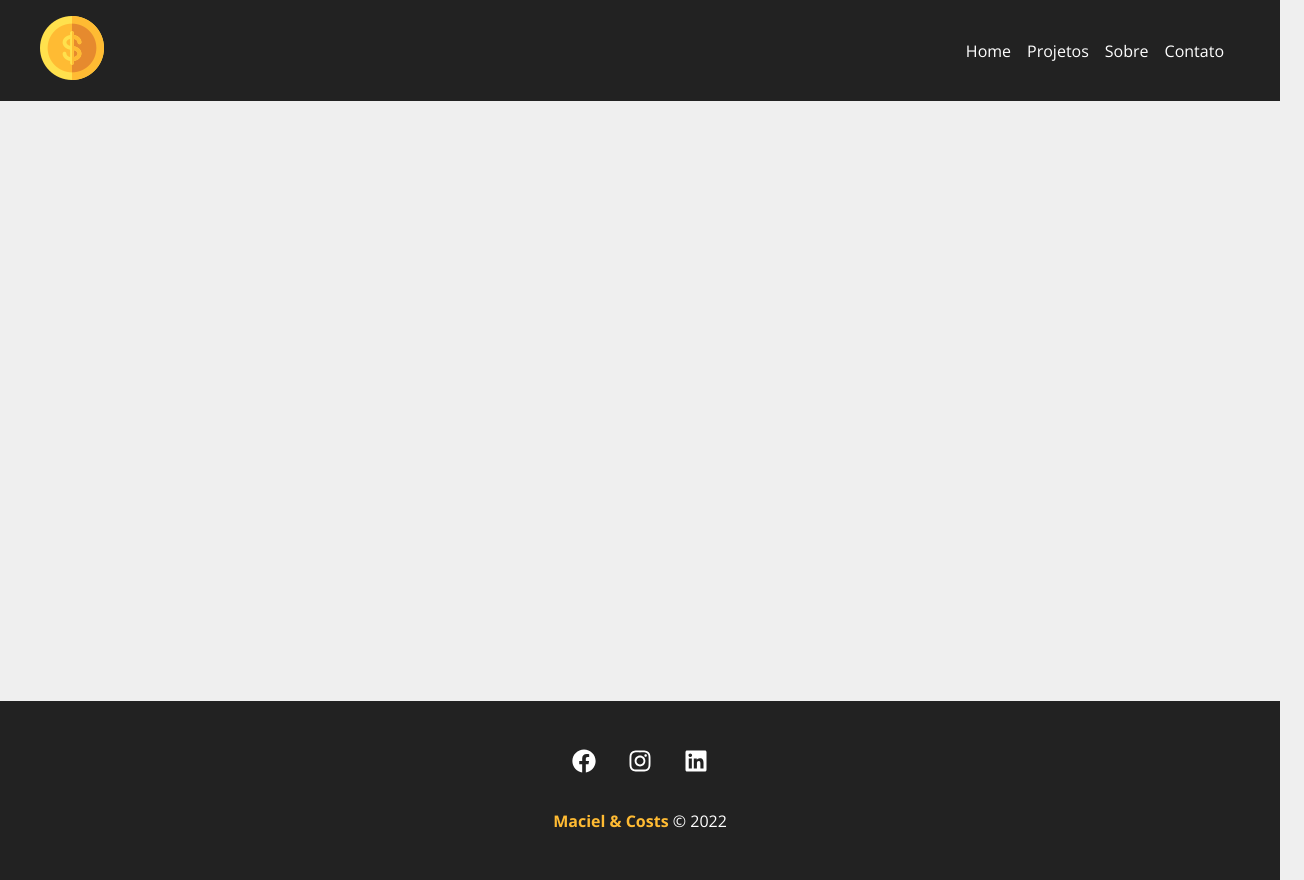
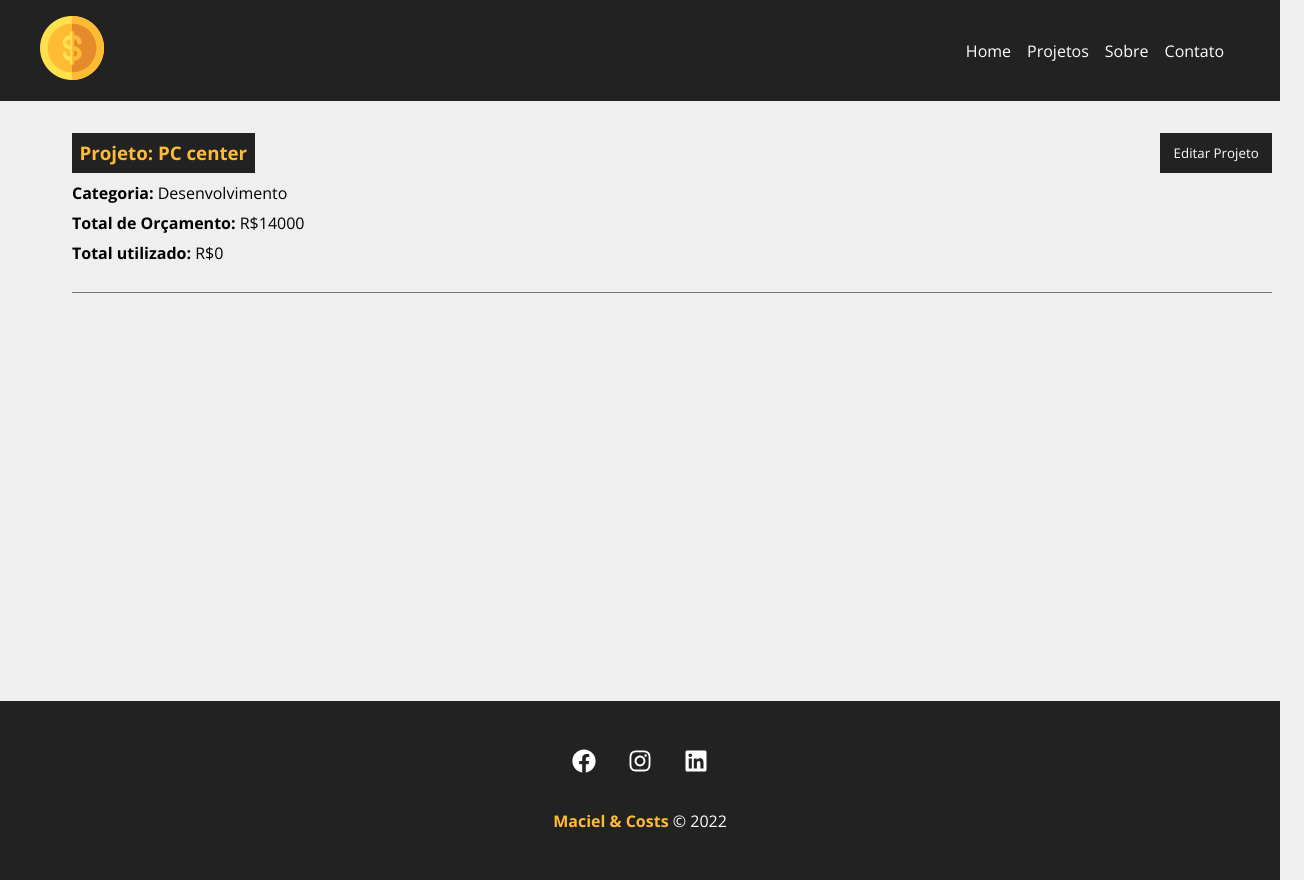
Before and after one commit to CuboMagico/curso-react-matheus-battisti, a React (Create React App) app: page /projeto/1 in a window 1280 px wide. Shown: the whole page, 1304 px wide, since content can reach past the window. Built offline with nearby package versions, Linux system fonts and the light colour scheme; data requests are answered from the project's data file.

Commit message:
Final da trigésima segunda aula

```diff
--- a/db.json
+++ b/db.json
@@ -2,10 +2,10 @@
   "projects": [
     {
       "name": "PC center",
-      "budget": "10000",
+      "budget": "14000",
       "category": {
-        "id": "2",
-        "name": "Design"
+        "id": "3",
+        "name": "Desenvolvimento"
       },
       "cost": 0,
       "services": [],
--- a/src/App.js
+++ b/src/App.js
@@ -5,6 +5,7 @@ import About from "./components/pages/About"
 import Contact from "./components/pages/Contact"
 import Projects from "./components/pages/Projects/Projects"
 import NewProject from "./components/pages/NewProject/NewProject"
+import Project from "./components/pages/Project/Project"
 
 import Container from "./components/layout/Container/Container"
 import Navbar from "./components/layout/Navbar/Navbar"
@@ -22,6 +23,7 @@ function App() {
 					<Route path="/sobre" element={<About />} />
 					<Route path="/projetos" element={<Projects />} />
 					<Route path="/novoprojeto" element={<NewProject />} />
+					<Route path="/projeto/:id" element={<Project />} />
 				</Routes>
 			</Container>
 
--- a/src/components/Project/ProjectCard/ProjectCard.jsx
+++ b/src/components/Project/ProjectCard/ProjectCard.jsx
@@ -13,10 +13,10 @@ const ProjectCard = ({ project }) => {
                 <span>Orçamento:</span> R${project.budget}
             </p>
             <p className={`${styles.category_text}`}>
-                <span className={`${styles[project.category.name.toLowerCase()] }`}></span> {project.category.name}
+                <span className={`${styles[project.category.name.toLowerCase()]}`}></span> {project.category.name}
             </p>
             <div className={`${styles.project_card_actions}`}>
-                <Link to="/"><BsPencil />Editar</Link>
+                <Link to={`/projeto/${project.id}`}><BsPencil />Editar</Link>
                 <button><BsFillTrashFill />Remover</button>
             </div>
         </div>
--- /dev/null
+++ b/src/components/pages/Project/Project.jsx
@@ -0,0 +1,107 @@
+import styles from "./Project.module.css"
+
+import { useParams } from "react-router-dom"
+import { useState, useEffect } from "react"
+
+import Loading from "../../layout/Loading/Loading"
+import Container from "../../layout/Container/Container"
+
+import ProjectForm from "../../Project/ProjectForm/ProjectForm"
+
+import Message from "../../layout/Message/Message"
+
+const Project = () => {
+
+    const { id } = useParams()
+
+    const [project, setProject] = useState({})
+    const [showProjectForm, setShowProjectForm] = useState(false)
+    const [message, setMessage] = useState({});
+
+    const getProject = async () => {
+        const data = await fetch(`http://localhost:5000/projects/${id}`,{
+            method : "GET",
+            headers : {
+                "Content-Type" : "application/json"
+            }
+        }).then()
+        const json = await data.json()
+
+        setProject(json)
+    }
+
+    const updateProject = async (project) => {
+        if (project.budget < project.cost) {
+            setMessage({body : "Não é possível que o custo do projeto seja maior que seu orçamento", type : "error"})
+            return false
+        }
+
+        try {
+            await fetch(`http://localhost:5000/projects/${project.id}`, {
+                method : "PATCH",
+                headers : {
+                    "Content-Type" : "application/json"
+                },
+                body: JSON.stringify(project)
+            }).then()
+
+            setProject(project)
+            setShowProjectForm(false)
+            setMessage({body : "Projeto atualizado com sucesso!", type : "success"})
+
+        } catch (error) {
+            console.log(error)
+        }
+
+    }
+
+    const toggleProjectForm = () => {
+        setShowProjectForm(!showProjectForm)
+    }
+
+    useEffect(() => {
+        setTimeout(() => {
+            getProject()
+        }, 1000)
+    }, [id])
+
+    return (
+        <div className={`${styles.project_details}`}>
+            {project.name ? (
+                <Container customClass="column">
+
+                    {message && <Message message={message.body} type={message.type} />}
+
+                    <div className={`${styles.details_container}`}>
+                       <h1>Projeto: {project.name}</h1>
+                       <button className={`${styles.btn}`} onClick={toggleProjectForm}>
+                           {!showProjectForm ? "Editar Projeto" : "Fechar"}
+                        </button>
+
+                        {!showProjectForm ? (
+                            <div className={`${styles.project_info}`}>
+                                <p>
+                                    <span>Categoria:</span> {project.category.name}
+                                </p>
+                                <p>
+                                    <span>Total de Orçamento:</span> R${project.budget}
+                                </p>
+                                <p>
+                                    <span>Total utilizado:</span> R${project.cost}
+                                </p>
+                            </div>
+                        ) : (
+                            <div className={`${styles.project_info}`}>
+                                <ProjectForm handleSubmit={updateProject} btnText="Concluir Edição" projectData={project} />
+                            </div>
+                        )}
+                    </div>
+                </Container>
+            ) : (
+                <Loading />
+            )}
+        </div>
+    )
+}
+
+export default Project
--- /dev/null
+++ b/src/components/pages/Project/Project.module.css
@@ -0,0 +1,47 @@
+.project_details {
+    padding: 2em;
+
+}
+
+.project_details :is(h1, h2, p) {
+    margin-bottom: 0.5em;
+}
+
+.project_details h1 {
+    background-color: #222;
+    color: #FFBB33;
+    padding: 0.4em;
+}
+
+.project_details span {
+    font-weight: bold;
+}
+
+.details_container, .service_form_container {
+    border-bottom: 1px solid #7A7A7A;
+    margin-bottom: 1.2em;
+    padding-bottom: 1.2em;
+    display: flex;
+    justify-content: space-between;
+    flex-wrap: wrap;
+}
+
+.btn {
+    background-color: #222;
+    color: #FFF;
+    padding: 0.5em 1em;
+    text-decoration: none;
+    transition: 0.5s;
+    display: inline-block;
+    cursor: pointer;
+    max-height: 40px;
+    border: none;
+}
+
+.btn:hover {
+    color: #FFBB33;
+}
+
+.project_info {
+    width: 100%;
+}
```
